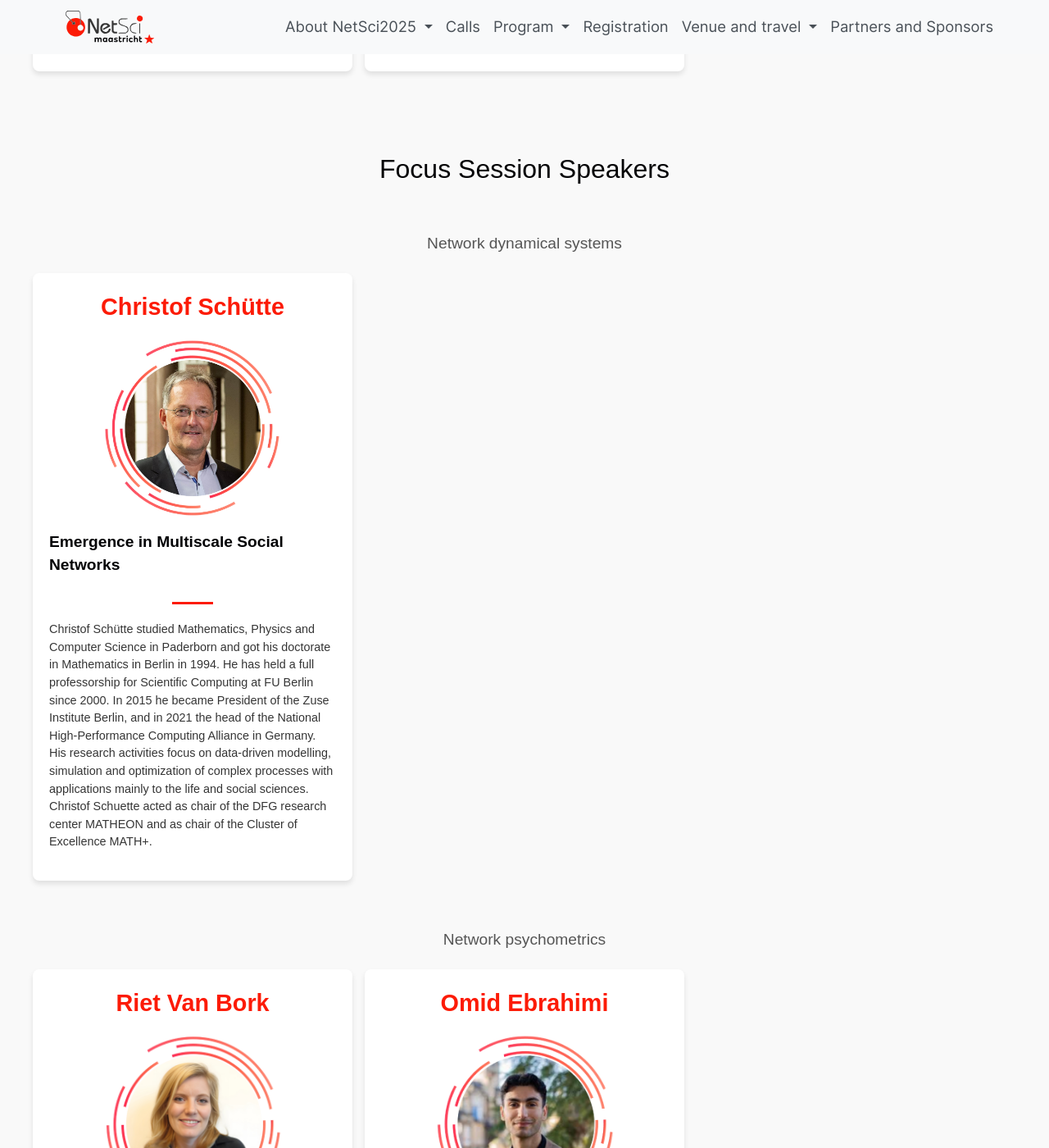
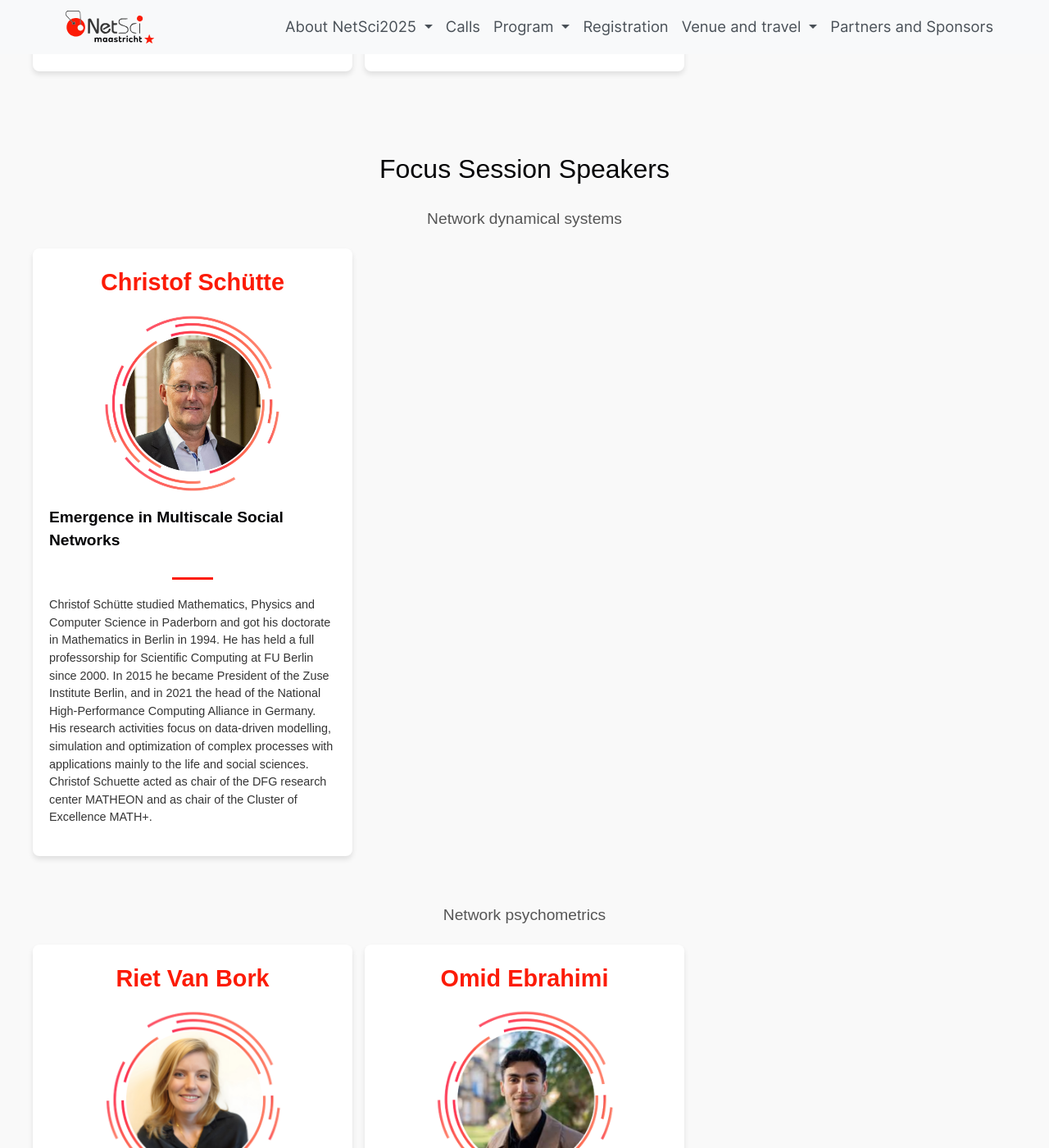
Before and after one commit to NetSci2025/netsci2025.github.io, a Jekyll site: the page built from speakers.md, in a window 1280 px wide and 1400 px high, scrolled down 2988 px. Shown: the whole window at 82% size. Built offline with Jekyll 4.4.1, drawn with Linux system fonts in a browser that asks for light colours.

Commit message:
Update speakers.html

```diff
--- a/_layouts/speakers.html
+++ b/_layouts/speakers.html
@@ -117,6 +117,9 @@ main {
     margin: 60px 0 25px;
 }
 
+.session-title:first-of-type {
+    margin-top: 20px;
+}
 
 
 </style>
```
